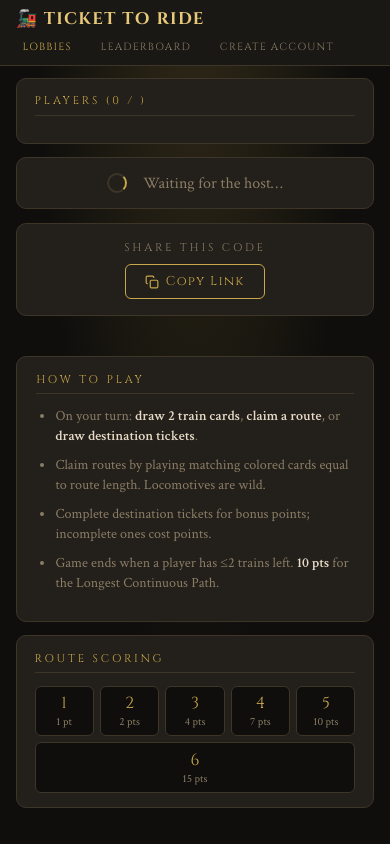
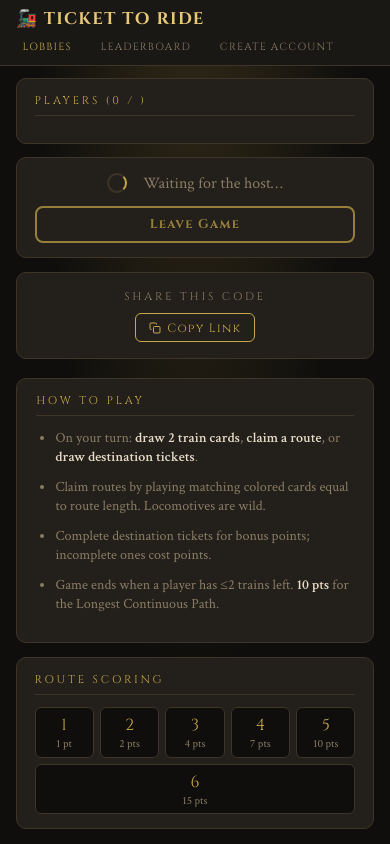
Before and after one commit to chinmaygovind/TicketToRide, a Flask app: template templates/lobby.html in a window 390 px wide. Run offline with Flask 3, Linux system fonts and the light colour scheme; the template is opened without the code that fills it, so the values that code supplies are empty; some libraries are stand-ins or nearby versions.

Commit message:
live lobby refresh via socket; leave game button; native share on mobile; fix nav user in lobby

```diff
--- a/app.py
+++ b/app.py
@@ -797,6 +797,35 @@ def admin_delete(table_name, row_id):
     return jsonify({"ok": True})
 
 
+def _get_lobbies_payload():
+    """Return serializable dict of current public waiting + ongoing games."""
+    waiting = (Game.query
+               .filter_by(status="waiting", is_private=False)
+               .order_by(Game.created_at.desc()).all())
+    ongoing = (Game.query
+               .filter(Game.status.in_(["playing", "final_round"]), Game.is_private == False)
+               .order_by(Game.created_at.desc()).limit(10).all())
+
+    def _game_card(g):
+        host = next((p for p in g.players if p.is_host), None)
+        return {
+            "code": g.code,
+            "host": host.name if host else "Unknown",
+            "player_count": len(g.players),
+            "max_players": g.max_players,
+            "map_variant": g.map_variant or "usa",
+        }
+
+    return {
+        "waiting": [_game_card(g) for g in waiting],
+        "ongoing": [_game_card(g) for g in ongoing],
+    }
+
+
+def _emit_lobbies_update():
+    socketio.emit("lobbies_update", _get_lobbies_payload(), to="global_lobby")
+
+
 @app.route("/lobbies")
 @require_login
 def lobbies():
@@ -867,6 +896,7 @@ def create_game():
 
     site_url = SITE_URL or request.host_url.rstrip("/")
     eventlet.spawn(_send_game_notifications, code, player_name, site_url)
+    _emit_lobbies_update()
 
     return jsonify({"ok": True, "code": code})
 
@@ -927,6 +957,7 @@ def join_game_http():
     db.session.commit()
 
     socketio.emit("player_joined", game.to_lobby_dict(), to=code)
+    _emit_lobbies_update()
     return jsonify({"ok": True, "code": code})
 
 
@@ -947,7 +978,9 @@ def lobby(code):
         return redirect(url_for("lobbies"))
     if game.status == "playing":
         return redirect(url_for("game_page", code=code.upper()))
-    return render_template("lobby.html", game=game, player=player)
+    user = get_current_user()
+    guest_name = session.get("guest_name") if not user else None
+    return render_template("lobby.html", game=game, player=player, user=user, guest_name=guest_name)
 
 
 @app.route("/game/<code>")
@@ -1026,6 +1059,12 @@ def on_disconnect():
         _online_users.pop(user.id, None)
 
 
+@socketio.on("join_lobbies_room")
+def on_join_lobbies_room(data=None):
+    join_room("global_lobby")
+    emit("lobbies_update", _get_lobbies_payload())
+
+
 @socketio.on("join_lobby")
 def on_join_lobby(data):
     code = data.get("code", "").upper()
@@ -1034,6 +1073,30 @@ def on_join_lobby(data):
         return
     join_room(code)
     emit("lobby_state", game.to_lobby_dict())
+
+
+@socketio.on("leave_lobby")
+def on_leave_lobby(data):
+    code = data.get("code", "").upper()
+    sk = get_session_key()
+    game = Game.query.filter_by(code=code).first()
+    if not game or game.status != "waiting":
+        return
+    player = Player.query.filter_by(game_id=game.id, session_key=sk).first()
+    if not player:
+        return
+    if player.is_host:
+        # Host leaves → close the lobby
+        socketio.emit("lobby_closed", {"reason": "Host left the lobby."}, to=code)
+        for p in game.players:
+            db.session.delete(p)
+        db.session.delete(game)
+        db.session.commit()
+    else:
+        db.session.delete(player)
+        db.session.commit()
+        socketio.emit("player_joined", game.to_lobby_dict(), to=code)
+    _emit_lobbies_update()
 
 
 @socketio.on("start_game")
@@ -1067,6 +1130,7 @@ def on_start_game(data):
     db.session.commit()
 
     socketio.emit("game_started", {"code": code}, to=code)
+    _emit_lobbies_update()
     _run_bots(game, code)
 
 
@@ -1567,6 +1631,7 @@ def _stale_game_cleanup():
                 db.session.delete(game)
             if stale_waiting:
                 db.session.commit()
+                _emit_lobbies_update()
 
     _run_cleanup()  # immediate pass on startup
     while True:
--- a/templates/lobby.html
+++ b/templates/lobby.html
@@ -41,6 +41,9 @@
           Waiting for the host…
         </div>
         {% endif %}
+        <button id="leave-btn" class="btn-secondary" style="margin-top:0.75rem;width:100%;padding:0.5rem;font-size:0.8rem;opacity:0.7;">
+          Leave Game
+        </button>
       </div>
 
       <div class="lobby-panel code-box">
@@ -51,13 +54,18 @@
         {% if game.is_private and game.passcode %}
         <div class="passcode-display">Passcode: <span class="passcode-value">{{ game.passcode }}</span></div>
         {% endif %}
-        <button class="copy-btn" id="copy-btn" title="Copy invite link">
-          <svg width="14" height="14" viewBox="0 0 24 24" fill="none" stroke="currentColor" stroke-width="2">
-            <rect x="9" y="9" width="13" height="13" rx="2" ry="2"></rect>
-            <path d="M5 15H4a2 2 0 0 1-2-2V4a2 2 0 0 1 2-2h9a2 2 0 0 1 2 2v1"></path>
-          </svg>
-          Copy Link
-        </button>
+        <div style="display:flex;gap:0.5rem;flex-wrap:wrap;justify-content:center;">
+          <button class="copy-btn" id="copy-btn" title="Copy invite link" style="font-size:0.75rem;padding:0.35rem 0.8rem;">
+            <svg width="12" height="12" viewBox="0 0 24 24" fill="none" stroke="currentColor" stroke-width="2">
+              <rect x="9" y="9" width="13" height="13" rx="2" ry="2"></rect>
+              <path d="M5 15H4a2 2 0 0 1-2-2V4a2 2 0 0 1 2-2h9a2 2 0 0 1 2 2v1"></path>
+            </svg>
+            Copy Link
+          </button>
+          <button id="share-btn" title="Share" style="display:none;font-size:0.75rem;padding:0.35rem 0.8rem;" class="copy-btn">
+            📤 Send Link
+          </button>
+        </div>
         <div id="copy-feedback" class="copy-feedback hidden">Copied!</div>
       </div>
 
@@ -207,5 +215,21 @@ if (IS_HOST) {
     socket.emit('add_bot', { code: GAME_CODE });
   });
 }
+
+// Leave game
+document.getElementById('leave-btn').addEventListener('click', () => {
+  socket.emit('leave_lobby', { code: GAME_CODE });
+  window.location.href = '/lobbies';
+});
+
+// Native share button — only show on mobile if Web Share API is available
+const shareBtn = document.getElementById('share-btn');
+if (navigator.share && /Mobi|Android|iPhone|iPad/i.test(navigator.userAgent)) {
+  shareBtn.style.display = '';
+  shareBtn.addEventListener('click', () => {
+    const url = window.location.origin + '/lobby/' + GAME_CODE;
+    navigator.share({ title: 'Join my Ticket to Ride game!', url }).catch(() => {});
+  });
+}
 </script>
 {% endblock %}
```
Also changed, not shown: templates/lobbies.html (+60 -4 lines).
